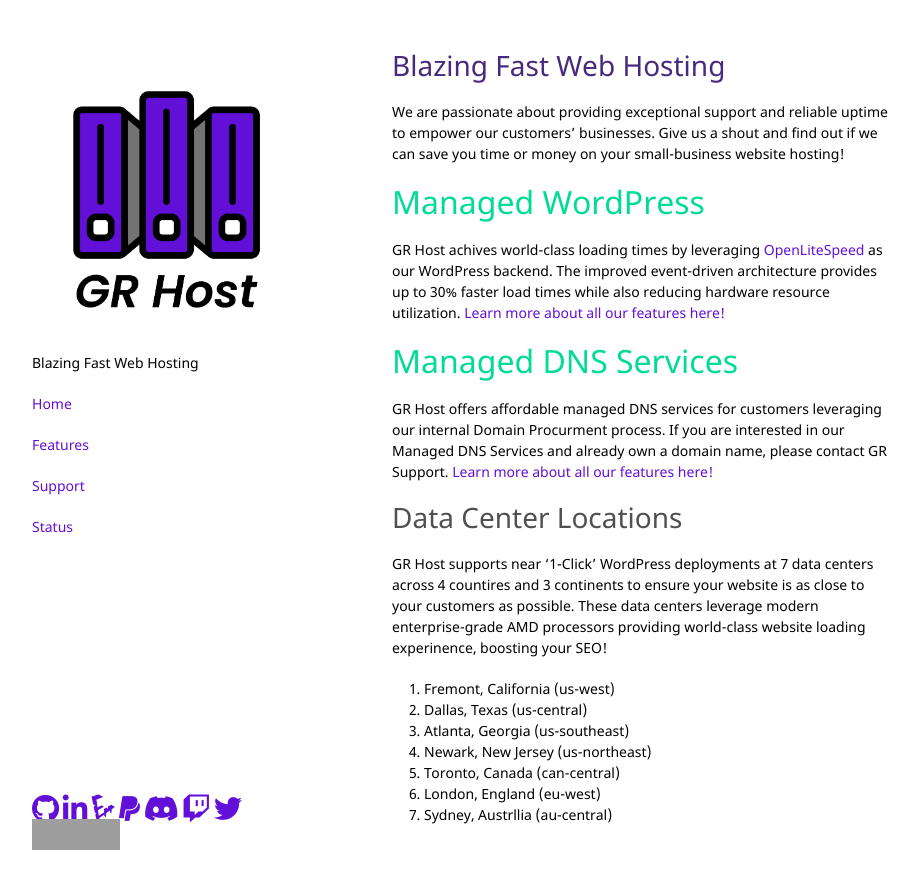
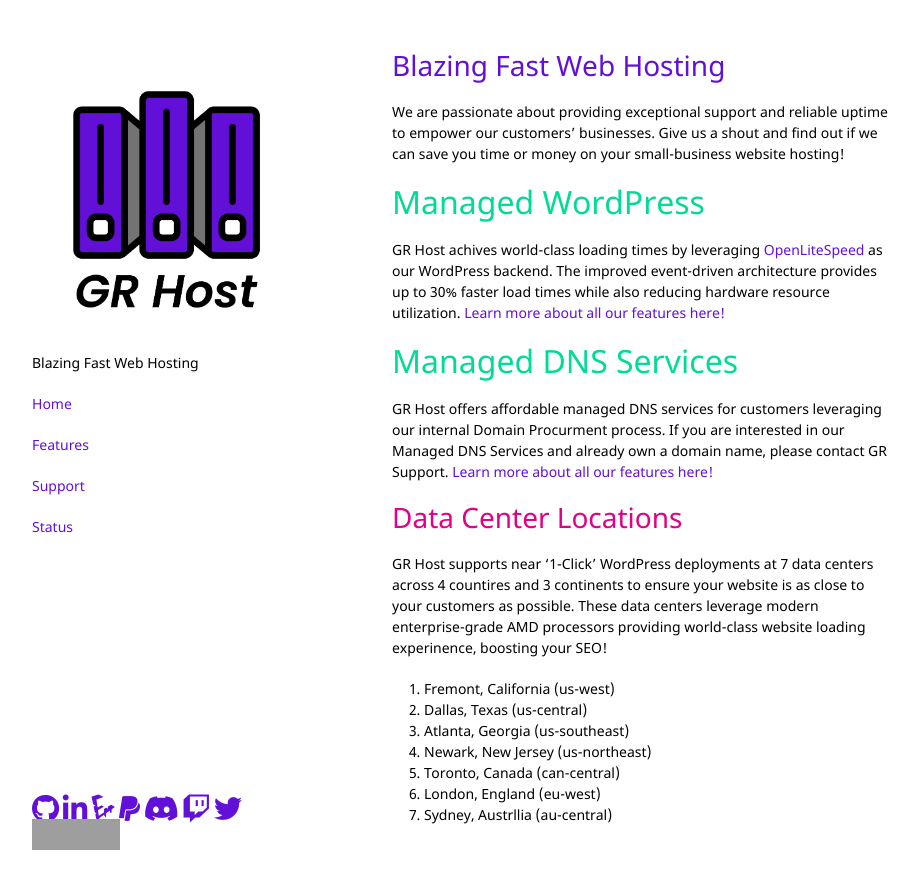
Before and after one commit to GoobyFRS/grhost-web, a Jekyll site: the page built from index.md, in a window 1280 px wide. Shown: the top 889 px of the page, without its empty margins (178-1096 px from the left). Built offline with Jekyll 4.4.1, drawn with Linux system fonts in a browser that asks for light colours; nearby versions of some CDN libraries; our own code applies the rules of GitHub Pages for plain Markdown files; grey boxes are pictures that could not be loaded.

Commit message:
color tweks
Reverting purple to original color. Adjusting red and yellow.

```diff
--- a/_sass/jekyll-theme-minimal.scss
+++ b/_sass/jekyll-theme-minimal.scss
@@ -10,7 +10,7 @@
 }
 
 h1, h2, h3, h4, h5, h6 {
-  color:#49297e;
+  color:#620FD8;
   margin:0 0 20px;
 }
 
@@ -31,7 +31,7 @@
 }
 
 h3, h4, h5, h6 {
-  color:#504F53;
+  color:#e10086;
 }
 
 a {
@@ -40,7 +40,7 @@
 }
 
 a:hover, a:focus {
-  color:#e10086;
+  color:#fdfb76;
   font-weight: bold;
 }
 
```
